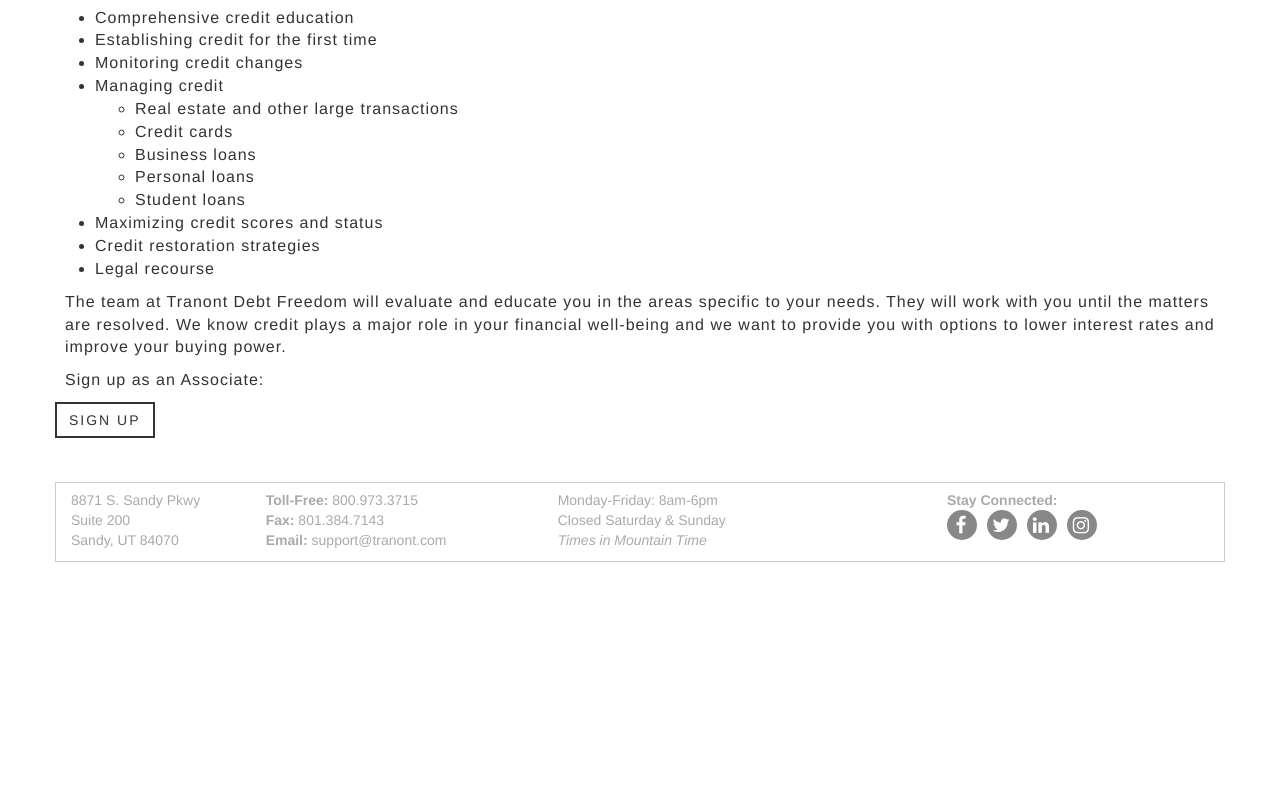
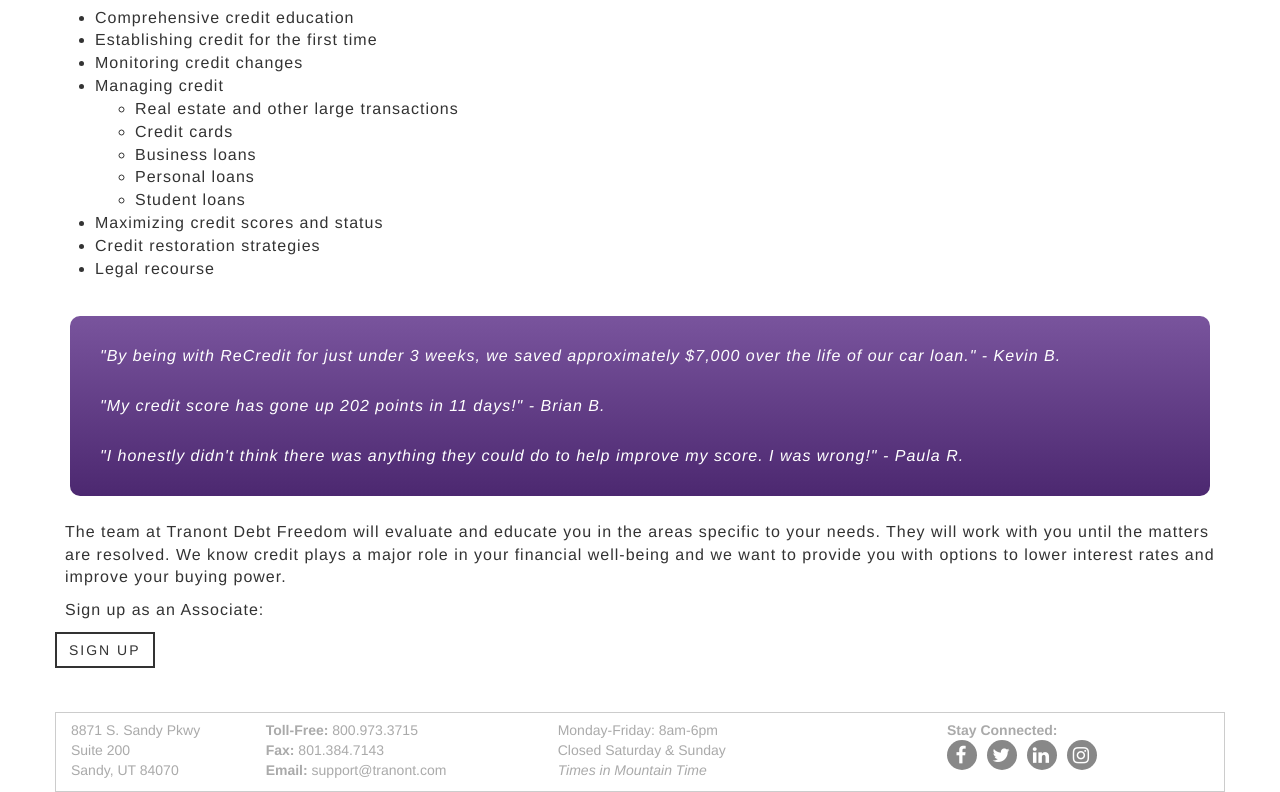
Before and after one commit to ttoponce/tranont.ca, a plain HTML site: page creditservices.html in a window 1280 px wide. Shown: the part 1023-1815 px from the top of the page. Before the commit the page ends 1585 px from the top, so only its background shows below. Drawn offline with nearby package versions, Linux system fonts and the light colour scheme.

Commit message:
added customer reviews

```diff
--- a/creditservices.html
+++ b/creditservices.html
@@ -328,6 +328,22 @@
       }
       .single-line {
         padding: 11px 0;
+      }
+      .testimonials {
+        padding: 10px 30px;
+        background: #79549d;
+        background: -webkit-linear-gradient(#79549d, #4c2870);
+        background: -o-linear-gradient(#79549d, #4c2870);
+        background: -moz-linear-gradient(#79549d, #4c2870);
+        background: linear-gradient(#79549d, #4c2870);
+        border-radius: 10px;
+        color: #ffffff;
+        margin: 25px 0;
+      }
+      .testimonials p {
+        margin: 10px 0;
+        font-style: italic;
+        line-height: 40px;
       }
       .ticket-text {
         font-size: 12px;
@@ -711,7 +727,7 @@
             <img class="top-img" src="https://s3-us-west-2.amazonaws.com/cont.training/Images/201612_CreditServices_topmod_01.jpg" alt="An ATM-Looking Keypad"/>
           </div>
         </div>
-        <div class="row bottom-row">
+        <div class="row">
           <div class="col-xs-12">
             <br/>
             <h3 class="center">Comprehensive Credit Education and Services</h3>
@@ -734,6 +750,17 @@
               <li>Credit restoration strategies</li>
               <li>Legal recourse</li>
             </ul>
+          </div>
+        </div>
+        <div class="row testimonials">
+          <div class="col-xs-12">
+            <p>"By being with ReCredit for just under 3 weeks, we saved approximately $7,000 over the life of our car loan." - Kevin B.</p>
+            <p>"My credit score has gone up 202 points in 11 days!" - Brian B.</p>
+            <p>"I honestly didn't think there was anything they could do to help improve my score. I was wrong!" - Paula R.</p>
+          </div>
+        </div>
+        <div class="row bottom-row">
+          <div class="col-xs-12">
             <p class="leftright-margins">The team at Tranont Debt Freedom will evaluate and educate you in the areas specific to your needs. They will work with you until the matters are resolved. We know credit plays a major role in your financial well-being and we want to provide you with options to lower interest rates and improve your buying power.</p>
             <p class="leftright-margins">Sign up as an Associate:</p>
             <a href="http://www.tranont-debt.ca/" type="button" class="btn btn-default signup-button leftright-margins">Sign Up</a>
```
Also changed, not shown: defend.html (+22 -0 lines), oneview.html (+22 -1 lines), taxbot.html (+23 -1 lines), taxservices.html (+25 -0 lines).
